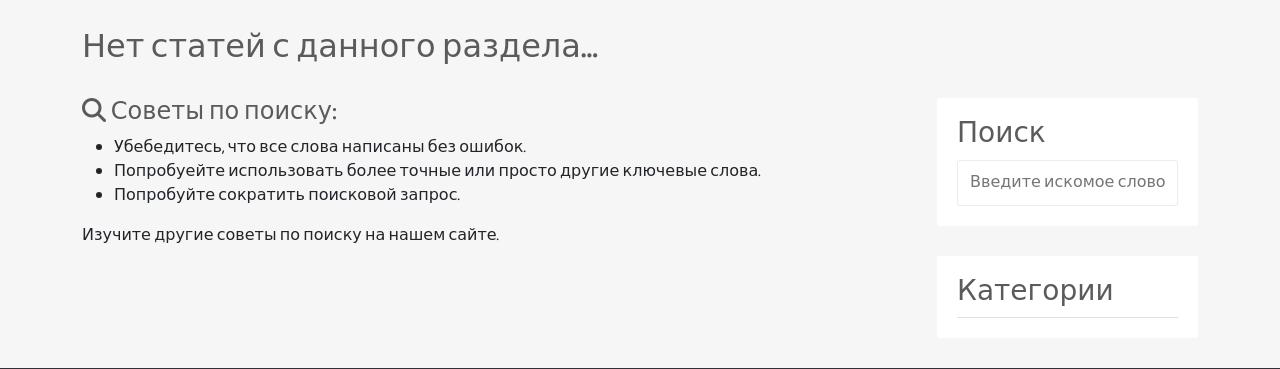
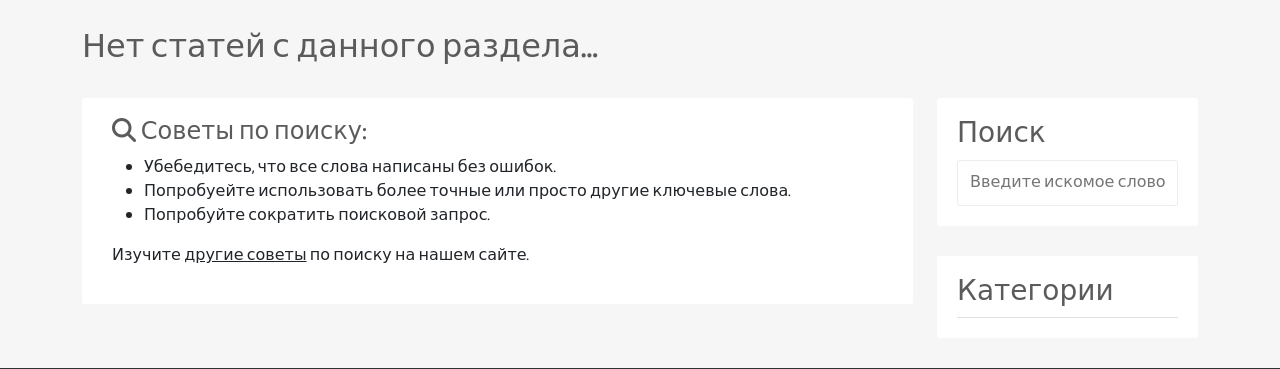
Before and after one commit to Multilin56/Codes, a PHP site: page /Codes/category.php?id=1 in a window 1280 px wide. Shown: the part 70-439 px from the top of the page. Run offline with PHP 8.4, Linux system fonts and the light colour scheme; data that the repository does not hold is empty; some libraries are stand-ins or nearby versions.

Commit message:
Update style.css

```diff
--- a/PHP/assets/css/style.css
+++ b/PHP/assets/css/style.css
@@ -150,6 +150,7 @@ header ul li ul li a {
 .main-content .post_text i {
   margin-right: 10px;
 }
+
 /*
     SIDEBAR
  */
@@ -181,6 +182,18 @@ header ul li ul li a {
 .sidebar .topics ul li a:hover {
   padding-left: 10px;
   transition: all 0.3s;
+}
+.main-content .search_text {
+  background: #ffffff;
+  padding: 20px;
+  padding-left: 30px;
+  border-radius: 3px;
+}
+.main-content .search_text a {
+  text-decoration: underline;
+}
+.main-content .search_text a:hover {
+  color: #008489;
 }
 /*
     FOOTER
```
